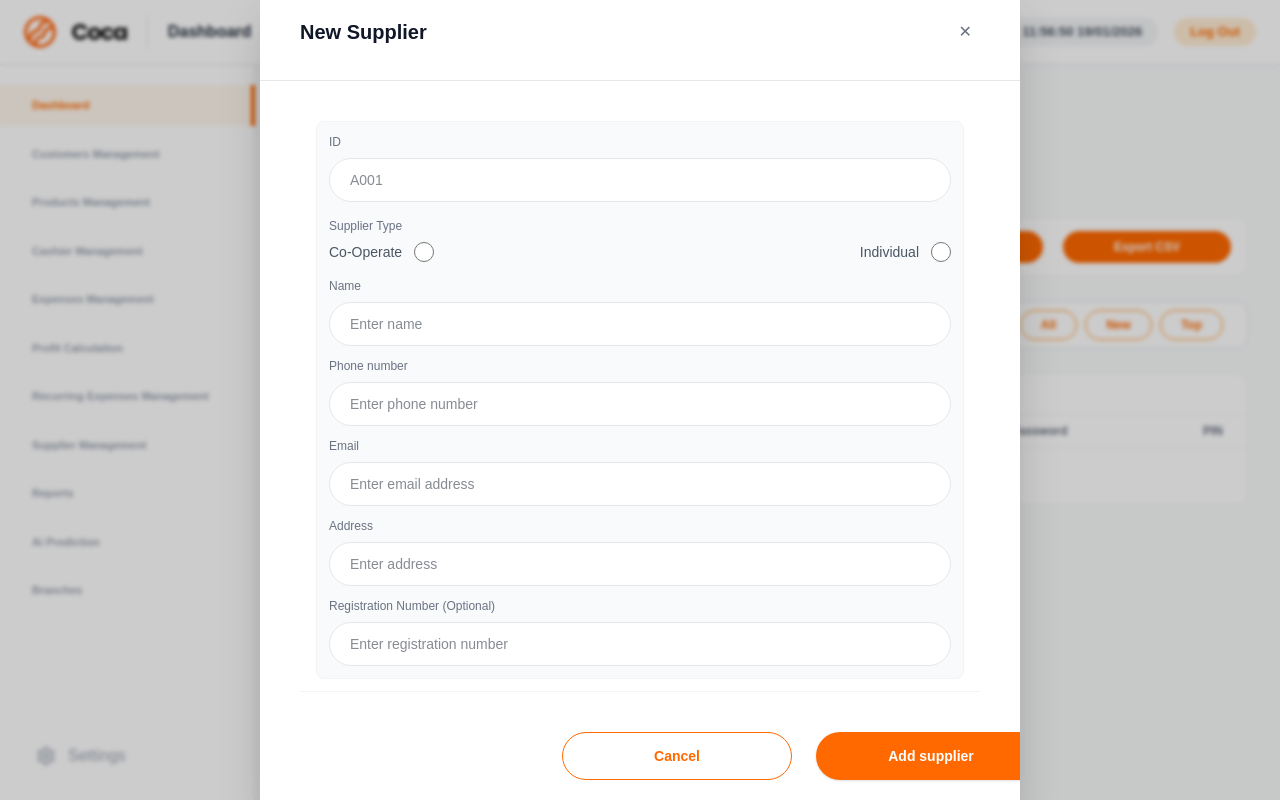
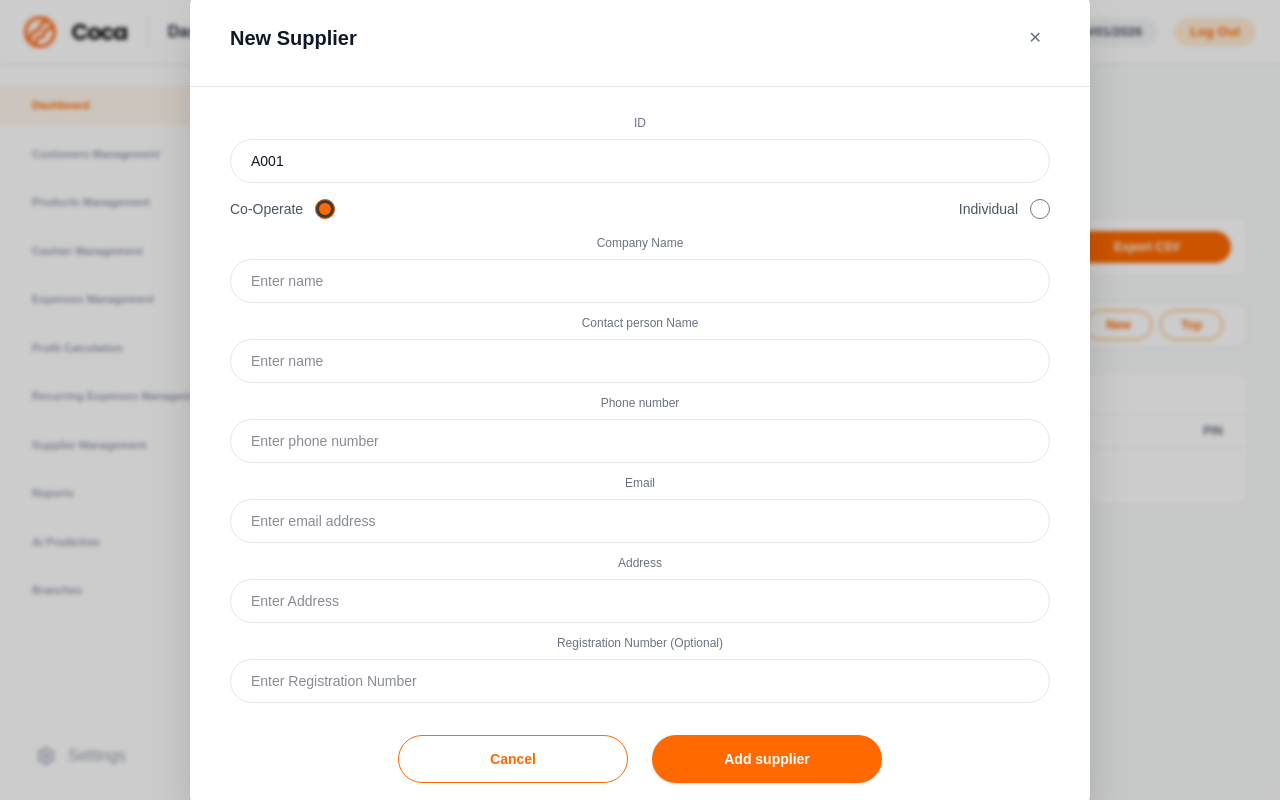
Before and after one commit to LTI-INTERNS/pos-micro-sass, a Next.js app: page /dashboard in a window 1280 px wide. Both pictures are taken after typing "Sample" into the empty fields and a click on the button "Add New Supplier". Built offline with nearby package versions, Linux system fonts and the light colour scheme.

Commit message:
fix:(newSupplierForm) add two state of form type

```diff
--- a/app/components/Dashboard/NewSupplierPopup.tsx
+++ b/app/components/Dashboard/NewSupplierPopup.tsx
@@ -1,26 +1,9 @@
 "use client";
-import * as React from "react";
+
+import { useMemo, useRef, useState } from "react";
 import ModalShell from "@/app/components/Dashboard/common/ModalShell";
 import ReusableForm, { FieldConfig } from "@/app/components/Dashboard/common/ReusableForm";
 import PopupActions from "@/app/components/Dashboard/common/PopupActions";
-
-const supplierFields: FieldConfig[] = [
-  { name: "id", label: "ID", placeholder: "A001", type: "text" },
-  {
-    name: "type",
-    label: "Supplier Type",
-    type: "radio",
-    options: [
-      { value: "co-operate", label: "Co-Operate" },
-      { value: "individual", label: "Individual" },
-    ],
-  },
-  { name: "name", label: "Name", placeholder: "Enter name" },
-  { name: "phone", label: "Phone number", placeholder: "Enter phone number" },
-  { name: "email", label: "Email", placeholder: "Enter email address" },
-  { name: "address", label: "Address", placeholder: "Enter address" },
-  { name: "regNumber", label: "Registration Number (Optional)", placeholder: "Enter registration number" },
-];
 
 type Props = {
   open: boolean;
@@ -28,13 +11,57 @@ type Props = {
   onSave: (values: Record<string, string>) => void;
 };
 
+/* ---------- Field Sets ---------- */
+
+const baseFields: FieldConfig[] = [
+  { name: "id", label: "ID", placeholder: "A001", type: "text", disabled: true },
+  {
+    name: "type",
+    label: "",
+    type: "radio",
+    options: [
+      { value: "co-operate", label: "Co-Operate" },
+      { value: "individual", label: "Individual" },
+    ],
+  },
+];
+
+// Co-Operate screen
+const cooperateFields: FieldConfig[] = [
+  { name: "companyName", label: "Company Name", placeholder: "Enter name" },
+  { name: "contactPerson", label: "Contact person Name", placeholder: "Enter name" },
+  { name: "phone", label: "Phone number", placeholder: "Enter phone number" },
+  { name: "email", label: "Email", placeholder: "Enter email address" },
+  { name: "address", label: "Address", placeholder: "Enter Address" },
+  {
+    name: "regNumber",
+    label: "Registration Number (Optional)",
+    placeholder: "Enter Registration Number",
+  },
+];
+
+// Individual screen
+const individualFields: FieldConfig[] = [
+  { name: "fullName", label: "Full Name", placeholder: "Enter name" },
+  { name: "phone", label: "Phone number", placeholder: "Enter phone number" },
+  { name: "email", label: "Email", placeholder: "Enter email address" },
+  { name: "address", label: "Address", placeholder: "Enter Address" },
+  { name: "nic", label: "NIC (Optional)", placeholder: "Enter NIC" },
+];
+
 export default function NewSupplierPopup({ open, onClose, onSave }: Props) {
-  const [latestValues, setLatestValues] = React.useState<Record<string, string>>({});
-  const formWrapRef = React.useRef<HTMLDivElement>(null);
+  const formWrapRef = useRef<HTMLDivElement>(null);
+
+  const [supplierType, setSupplierType] = useState<"co-operate" | "individual">("co-operate");
+
+  // Build the active fields list based on radio selection
+  const fields: FieldConfig[] = useMemo(() => {
+    return [...baseFields, ...(supplierType === "co-operate" ? cooperateFields : individualFields)];
+  }, [supplierType]);
 
   const handleAddSupplier = () => {
     const formEl = formWrapRef.current?.querySelector("form") as HTMLFormElement | null;
-    formEl?.requestSubmit?.();
+    formEl?.requestSubmit();
   };
 
   return (
@@ -42,37 +69,28 @@ export default function NewSupplierPopup({ open, onClose, onSave }: Props) {
       open={open}
       title="New Supplier"
       onClose={onClose}
-  widthClassName="w-[760px] max-w-[90vw]"
+      widthClassName="w-[900px] max-w-[92vw]"
     >
-  <div className="flex flex-col text-left">
-    {/* Body */}
-    <div className="px-4 py-3">
-      <div className="rounded-lg border border-gray-100 bg-gray-50 p-3">
+      <div className="flex flex-col">
+        <div ref={formWrapRef}>
           <ReusableForm
-          fields={supplierFields}
-          onSubmit={(values) => onSave(values)}
+            fields={fields}
+            initialValues={{ id: "A001", type: supplierType }}
+            resetKey={open ? "open" : "closed"} // reset only when popup opens/closes
+            onValuesChange={(vals) => {
+              const nextType = vals.type === "individual" ? "individual" : "co-operate";
+              if (nextType !== supplierType) setSupplierType(nextType);
+            }}
+            onSubmit={onSave}
           />
         </div>
-    </div>
 
-    {/* Footer */}
-    <div className="border-t border-gray-100 bg-white px-4 py-2">
-      <div className="flex justify-end">
-        <div className="w-[320px]">
         <PopupActions
           actions={[
             { label: "Cancel", onClick: onClose, variant: "secondary" },
-              {
-                label: "Add supplier",
-                onClick: () => {}, // handled by form submit
-                variant: "primary",
-              },
+            { label: "Add supplier", onClick: handleAddSupplier, variant: "primary" },
           ]}
         />
-        </div>
-      </div>
-    </div>
-
       </div>
     </ModalShell>
   );
--- a/app/components/Dashboard/common/ReusableForm.tsx
+++ b/app/components/Dashboard/common/ReusableForm.tsx
@@ -16,24 +16,35 @@ type ReusableFormProps = {
   fields: FieldConfig[];
   initialValues?: Record<string, string>;
   onSubmit: (values: Record<string, string>) => void;
+
+  //  NEW
+  onValuesChange?: (values: Record<string, string>) => void;
+  resetKey?: string | number;
 };
 
-export default function ReusableForm({ fields, initialValues, onSubmit }: ReusableFormProps) {
-  const [values, setValues] = React.useState<Record<string, string>>(() => {
-    const base: Record<string, string> = {};
-    for (const f of fields) base[f.name] = initialValues?.[f.name] ?? "";
-    return base;
-  });
+export default function ReusableForm({
+  fields,
+  initialValues,
+  onSubmit,
+  onValuesChange,
+  resetKey,
+}: ReusableFormProps) {
+  const [values, setValues] = React.useState<Record<string, string>>({});
 
+  //  Reset ONLY when popup opens (or resetKey changes)
   React.useEffect(() => {
     const base: Record<string, string> = {};
     for (const f of fields) base[f.name] = initialValues?.[f.name] ?? "";
     setValues(base);
     // eslint-disable-next-line react-hooks/exhaustive-deps
-  }, [JSON.stringify(fields), JSON.stringify(initialValues)]);
+  }, [resetKey]);
 
   const setField = (name: string, next: string) => {
-    setValues((prev) => ({ ...prev, [name]: next }));
+    setValues((prev) => {
+      const merged = { ...prev, [name]: next };
+      onValuesChange?.(merged); //  notify parent
+      return merged;
+    });
   };
 
   const handleSubmit = (e: React.FormEvent) => {
@@ -46,7 +57,7 @@ export default function ReusableForm({ fields, initialValues, onSubmit }: Reusab
       {fields.map((f) => (
         <FormField
           key={f.name}
-          name={f.name} // THIS LINE MUST EXIST
+          name={f.name}
           label={f.label}
           placeholder={f.placeholder}
           type={f.type ?? "text"}
```
Lines whose indentation alone changed are shown as unchanged.
